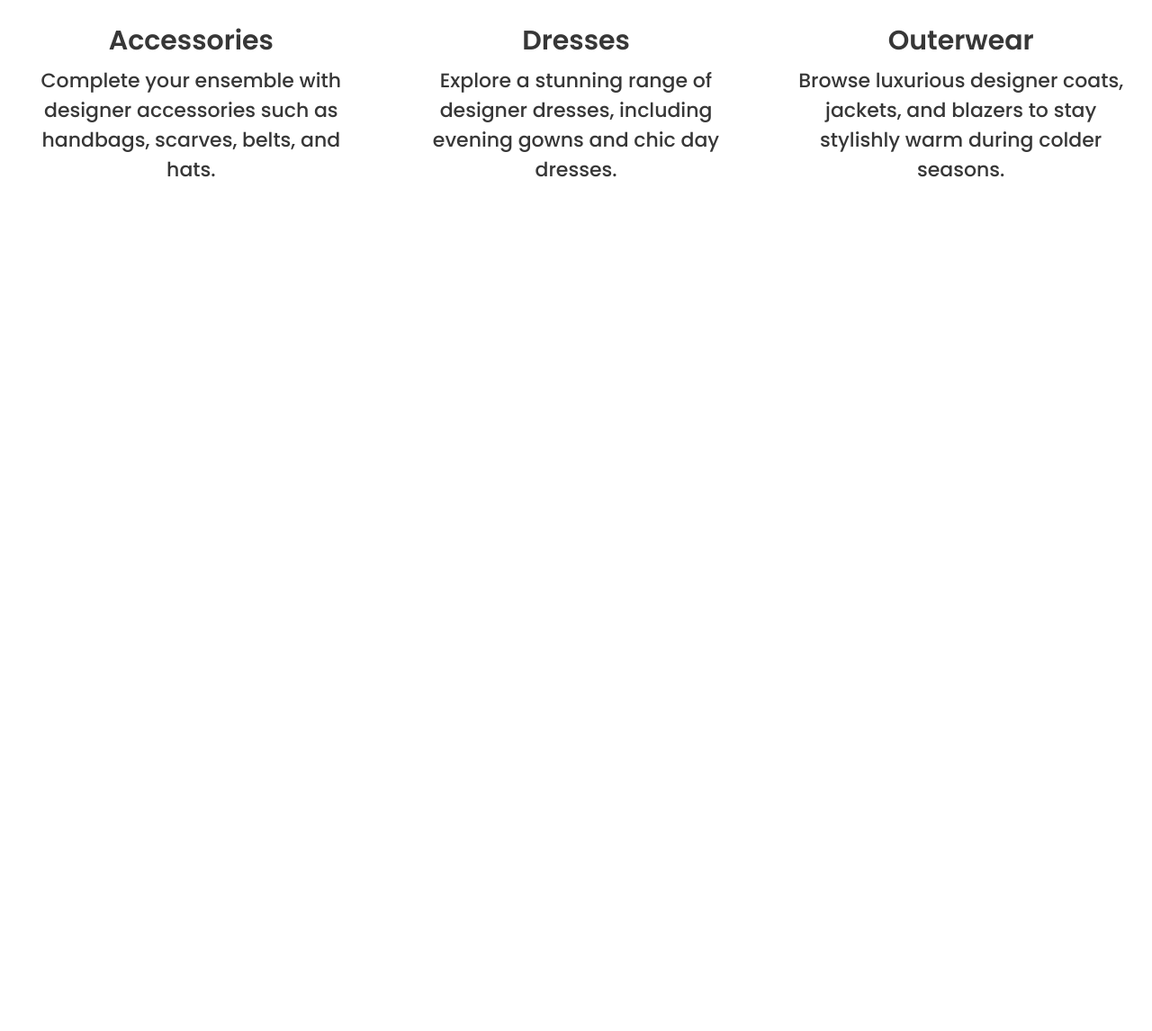
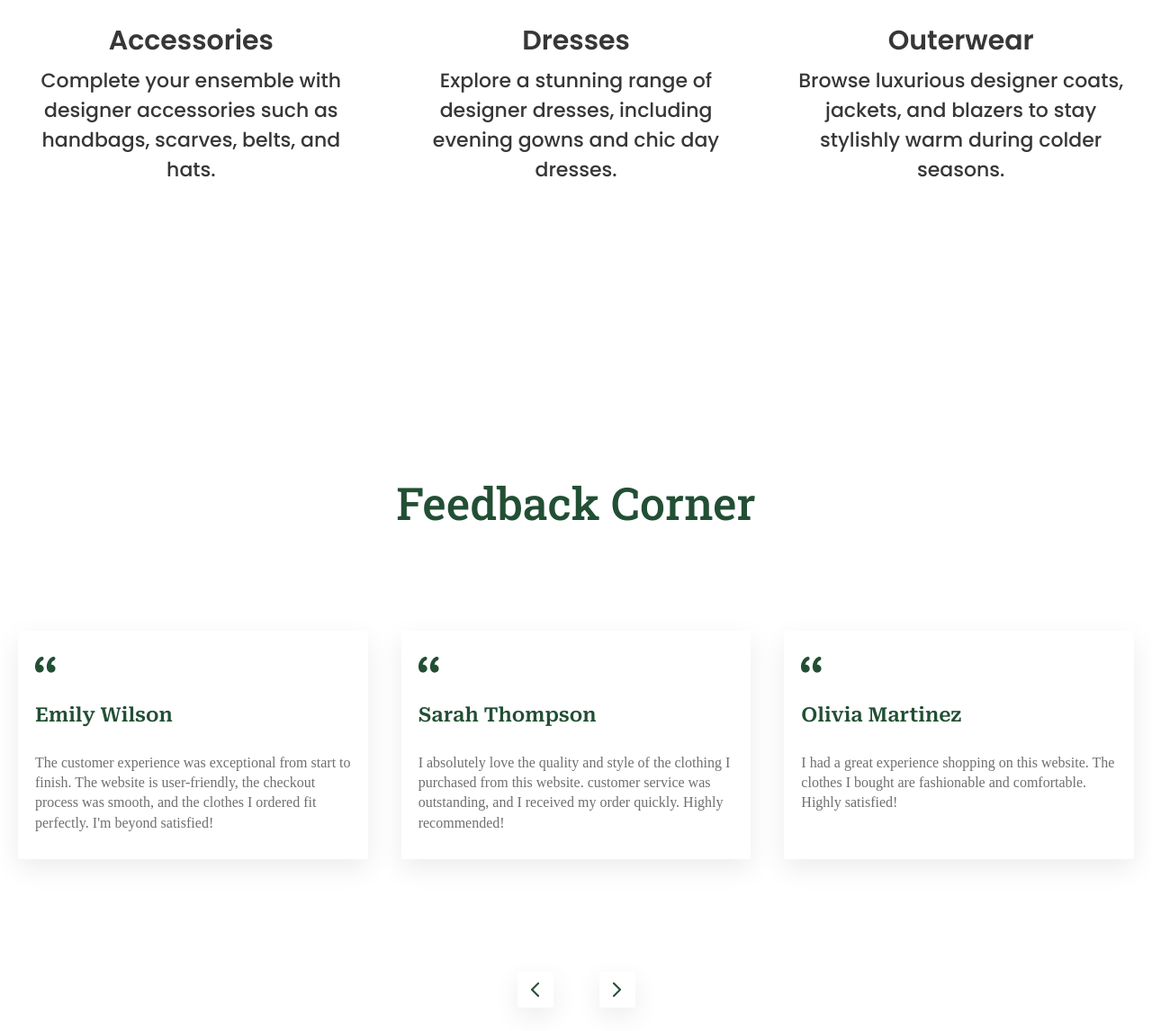
Before and after one commit to artemlascovec-beep/rivo-adaptive, a plain HTML site: page index.html in a window 1280 px wide. Shown: the part 5216-6362 px from the top of the page at 90% size. Before the commit the page ends 5493 px from the top, so only its background shows below. Drawn offline with nearby package versions, Linux system fonts and the light colour scheme; a web font is replaced by a local one.

Commit message:
Add feedback-block

```diff
--- a/css/style.css
+++ b/css/style.css
@@ -695,6 +695,8 @@ body, html {
 }
 
 /* Designer Block Styles */
+.designer-block { margin-bottom: 249px; }
+
 .designer-block h2 {
     color: #224F34;
     text-align: center;
@@ -779,3 +781,94 @@ body, html {
         margin-bottom: 32px;
     }
 }
+
+/* Feedback Block Styles */
+.feedback-block { margin-bottom: 193px; }
+
+.feedback-block h2 {
+    text-align: center;
+    color: #224F34;
+    font-size: 50px;
+    font-family: "Roboto Slab", serif;
+    font-weight: 500;
+    margin-bottom: 109px;
+}
+
+.feedback-block .feedback-cards {
+    display: flex;
+    justify-content: space-between;
+    gap: 37px;
+}
+
+.feedback-block .feedback-cards .feed-card {
+    max-width: 100%;
+    width: 100%;
+    height: auto;
+    flex-grow: 1;
+    padding: 29px 19px;
+    border-radius: 3px;
+    box-shadow: 0px 10px 30px rgba(0, 0, 0, 0.08);
+    transition: transform 0.3s ease;
+}
+
+.feedback-block .feedback-cards .feed-card img {
+    object-fit: cover;
+    margin-bottom: 30px;
+}
+
+.feedback-block .feedback-cards .feed-card h4 {
+    font-size: 22px;
+    font-family: "Roboto Serif", serif;
+    font-weight: 600;
+    color: #224F34;
+    margin-bottom: 30px;
+}
+
+.feedback-block .feedback-cards .feed-card p {
+    color: #6F6F6F;
+    font-size: 16px;
+    font-weight: 500;
+    line-height: 1.4;
+}
+
+
+.feedback-block .feedback-cards .feed-card:hover {
+    transform: scale(1.1);
+    color: #224F34;
+    background: #C2EFD4;
+    font-family: "Poppins", sans-serif;
+}
+
+.feedback-block .feedback-cards .feed-card:hover p {
+    color: #224F34;
+}
+
+.feedback-block .switch-btn {
+    margin-top: 125px;
+    display: flex;
+    gap: 51px;
+    justify-content: center;
+}
+
+.feedback-block .switch-btn button {
+    width: 40px;
+    height: 40px;
+    border: none;
+    outline: none;
+    border-radius: 3px;
+    cursor: pointer;
+    background: #fff;
+    box-shadow: 0px 10px 30px rgba(0, 0, 0, 0.08);
+    transition: transform 0.3s ease;
+}
+
+.feedback-block .switch-btn button:hover {
+    transform: scale(1.1);
+    background: #C2EFD4;
+}
+
+.feedback-block .switch-btn img {
+    object-fit: cover;
+    position: relative;
+    top: 2px;
+}
--- a/index.html
+++ b/index.html
@@ -211,6 +211,35 @@
                 </div>
             </div>
         </div>
+
+        <div class="feedback-block">
+            <h2>Feedback Corner</h2>
+            <div class="feedback-cards">
+                <div class="feed-card">
+                    <img src="img/icon/par.png" alt="">
+                    <h4>Emily Wilson</h4>
+                    <p>The customer experience was exceptional from start to finish. The website is user-friendly, the checkout process was smooth, and the clothes I ordered fit perfectly. I'm beyond satisfied!</p>
+                </div>
+                <div class="feed-card">
+                    <img src="img/icon/par.png" alt="">
+                    <h4>Sarah Thompson</h4>
+                    <p>I absolutely love the quality and style of the clothing I purchased from this website. customer service was outstanding, and I received my order quickly. Highly recommended!</p>
+                </div>
+                <div class="feed-card">
+                    <img src="img/icon/par.png" alt="">
+                    <h4>Olivia Martinez</h4>
+                    <p>I had a great experience shopping on this website. The clothes I bought are fashionable and comfortable. Highly satisfied!</p>
+                </div>
+            </div>
+            <div class="switch-btn">
+                <button>
+                    <img src="img/icon/arrow-switch-2.png" alt="">
+                </button>
+                <button>
+                    <img src="img/icon/arrow-switch.png" alt="">
+                </button>
+            </div>
+        </div>
     </main>
 </body>
 </html>
```
Also changed, not shown: img/icon/arrow-switch-2.png (added).
